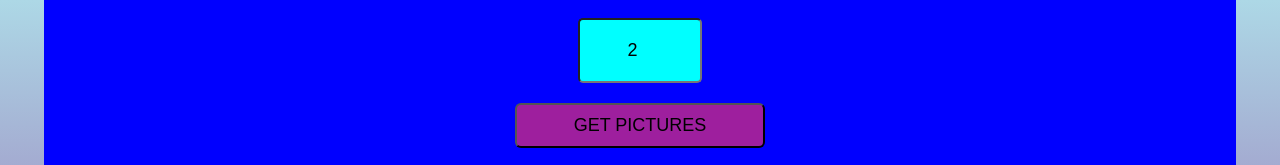
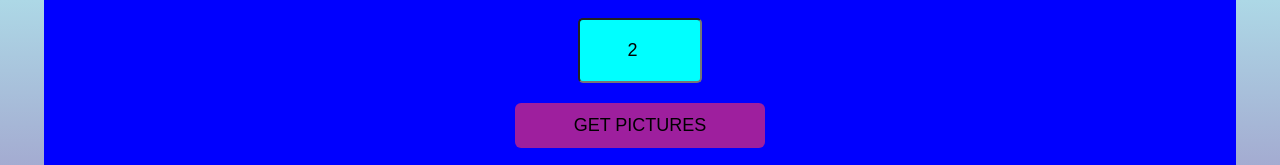
Before and after one commit to princessble/photo-gallery, a plain HTML site: page index.html in a window 1280 px wide. In both pictures the pointer is over the button "GET PICTURES". Shown: the top 165 px of the page. Drawn offline with Linux system fonts and the light colour scheme.

Commit message:
add transition

```diff
--- a/styles.css
+++ b/styles.css
@@ -58,7 +58,10 @@ h2{
 }
 
 .btn:hover{
-
+   color: black;
+   border: green;
+   cursor: pointer;
+   transition: background-color 250 ease-in-out;
 }
 
 .gallery img{
```
